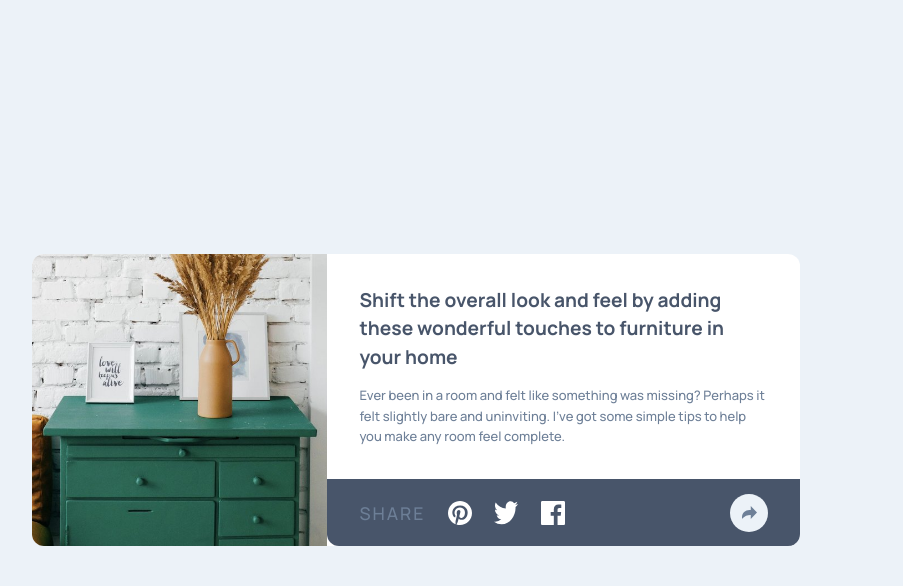
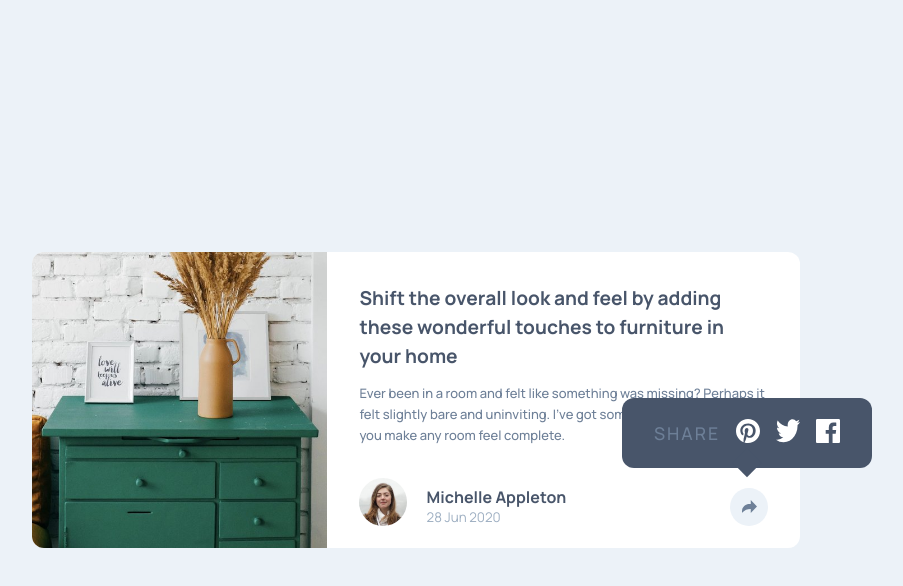
Before and after one commit to ryichi0/article-preview-component, a plain HTML site: page index.html in a window 1280 px wide. Both pictures are taken after a click on the link 973 px from the left and 508 px from the top of the page. Shown: the whole page, without its empty margins (224-1127 px from the left). Drawn offline with Linux system fonts and the light colour scheme.

Commit message:
links active state completed.

```diff
--- a/index.html
+++ b/index.html
@@ -9,18 +9,20 @@
   <link rel="stylesheet" href="styles.css">
   <link href="https://fonts.googleapis.com/css2?family=Barlow+Semi+Condensed:ital,wght@0,100;0,200;0,300;0,400;0,500;0,600;0,700;0,800;0,900;1,100;1,200;1,300;1,400;1,500;1,600;1,700;1,800;1,900&family=Fraunces:ital,opsz,wght@0,9..144,100..900;1,9..144,100..900&family=Manrope:wght@200..800&family=Montserrat:ital,wght@0,100..900;1,100..900&family=Outfit:wght@100..900&family=Overpass:ital,wght@0,100..900;1,100..900&family=Poppins:ital,wght@0,100;0,200;0,300;0,400;0,500;0,600;0,700;0,800;0,900;1,100;1,200;1,300;1,400;1,500;1,600;1,700;1,800;1,900&family=Work+Sans:ital,wght@0,100..900;1,100..900&display=swap" rel="stylesheet">
 </head>
-<body class="center">
 
-  <!-- Defining card -->
+
+
+
+<body>
+
   <section class="card">
 
-    <img class="mobile desktop" src="./images/drawers.jpg" alt="furniture">
+    <!-- Image -->
+    <img class="img" src="./images/drawers.jpg" alt="furniture">
 
-    <!-- Container With 2em Padding -->
-    <div>
-      <div class="container">
+    <!-- Content -->
+    <div  class="container">
 
-      <!-- Placing Content -->
       <div class="container-content">
         <h2>
           Shift the overall look and feel by adding these wonderful
@@ -33,36 +35,32 @@
         </p>
       </div>
 
-      </div>
-
-      <!-- Description & Share Button -->
       <div class="container-link">
+        <div id="deactive">
           <img id="avatar" src="./images/avatar-michelle.jpg" alt="michelle">
           <div>
             <span class="text-dark text-bold">Michelle Appleton</span>
             <small class="text-light">28 Jun 2020</small>
           </div>
           <a id="share-btn"><img id="share" src="./images/icon-share.svg"></a>
+        </div>
 
-      <div>
-
-      <div id="link-active-state">
+        <div id="active">
           <div>
             <p class="letter-spacing uppercase">share</p>
             <img class="icon" src="./images/icon-pinterest.svg" alt="pintrest icon">
             <img class="icon" src="./images/icon-twitter.svg" alt="twitter icon">
             <img class="icon" src="./images/icon-facebook.svg" alt="facebook icon">
           </div>
-
           <a id="share-btn">
             <img id="share" src="./images/icon-share.svg">
           </a>
         </div>
       </div>
-    <script src="main.js"></script>
 
+    </div>
   </section>
 
-
+  <script src="main.js"></script>
 </body>
 </html>
--- a/main.js
+++ b/main.js
@@ -1,8 +1,10 @@
 let shareBtn = document.getElementById('share-btn')
-let links = document.getElementById('link-active-state')
+let links = document.getElementById('active')
 
+console.log(links.style.display = 'none')
 shareBtn.addEventListener('click', displaySharingIcons)
 function displaySharingIcons() {
-  console.log(links)
-  links.style = 'display:flex'
+  if (links.style.display = 'none') {
+    links.style.display = 'flex';
+  }
 }
--- a/styles.css
+++ b/styles.css
@@ -60,14 +60,14 @@ a{
  cursor: pointer;
 }
 
-/* Image Styling */
+/* Image & Icon Styling */
 
-img.mobile{
-  height: 16em;
+img.img{
+  /* height: 16em; */
+  height: 100%;
   width: 100%;
   object-fit: cover;
   border-radius: 12px 12px 0 0;
-  opacity:100
 }
 
 #avatar{
@@ -75,36 +75,9 @@ img.mobile{
   border-radius: 50%
 }
 
-/* Layout */
-.card{
-  display: grid;
-  grid-template-columns: 1fr;
-  gap: 2em;
-  min-width: 18em;
-  max-width:48em;
-  background-color: rgb(255, 255, 255);
-  border-radius: 12px;
-}
-
-.container{
-  padding: 0 2em;
-  display: grid;
-  gap: 2em;
-}
-
-.container-content{
-  display: grid;
-  gap: .8em;
-}
-
-.container-link{
-  display:grid;
-  grid-template-columns: 48px 1fr 38px;
-  gap: 1.2em;
-  justify-content: center;
-  align-items: end;
-  position: relative;
-  padding: 0 2em;
+.icon{
+  width:24px;
+  height:24px;
 }
 
 /* Font Style & Color */
@@ -132,8 +105,46 @@ p.letter-spacing{
   font-size: 1.1rem
 }
 
+/* Layout */
+.card{
+  display: grid;
+  grid-template-columns: 1fr;
+  grid-template-rows: 16em 1fr;
+  gap: 2em;
+  min-width: 18em;
+  max-width:48em;
+  background-color: rgb(255, 255, 255);
+  border-radius: 12px;
+}
+
+.container{
+  display: grid;
+  gap: 2em;
+}
+
+.container-content{
+  display: grid;
+  gap: .8em;
+  padding: 0 2em;
+}
+
+.container-link {
+  padding-block-end: 1.4em;
+  position: relative;
+}
+
+.container-link #deactive{
+  display:grid;
+  grid-template-columns: 48px 1fr 38px;
+  gap: 1.2em;
+  justify-content: center;
+  align-items: end;
+  position: relative;
+  padding: 0 2em;
+}
+
 /* Active State */
-#link-active-state{
+#active{
   display: flex;
   flex-direction : row;
   justify-content: space-between;
@@ -146,33 +157,55 @@ p.letter-spacing{
   padding: 2em;
   display: none;
   border-radius: 0 0 12px 12px;
-
 }
 
-#link-active-state div{
+#active div{
   display: flex;
   flex-direction: row;
-  gap:1.4em;
-  align-items: center;
-}
-
-.icon{
-  width:24px;
-  height:24px;
+  gap: 1em;
 }
 
 /* Desktop Mode */
 @media (min-width:600px) {
+
+  body{
+    position: relative;
+  }
   .card{
     grid-template-columns: 1fr 1.6fr;
+    grid-template-rows: 1fr;
     gap: 0
+  }
+
+  .container{
+    padding: 2em 0 0 0 ;
+  }
+
+  img.img{
+    border-radius: 12px 0 0 12px;
+  }
+
+  #active{
+    border-radius: 12px;
+    /* transform: translateX(50px) translatey(-70px); */
+    justify-content: center;
+    width: 250px;
+    inset: -5em -4.5em auto auto;
+  }
+
+  #active::after{
+    content: '';
+    width: 20px;
+    height: 20px;
+    background-color: var(--Very-Dark-Grayish-Blue);
+    position: absolute;
+    bottom: -5px;
+    rotate: 45deg
 
   }
-  .container{
-    padding: 2em;
+
+  #active a{
+    display: none;
   }
-  img.mobile{
-    height: 100%;
-    border-radius: 12px 0 0 12px;
-  }
+
 }
```
Lines whose indentation alone changed are shown as unchanged.
